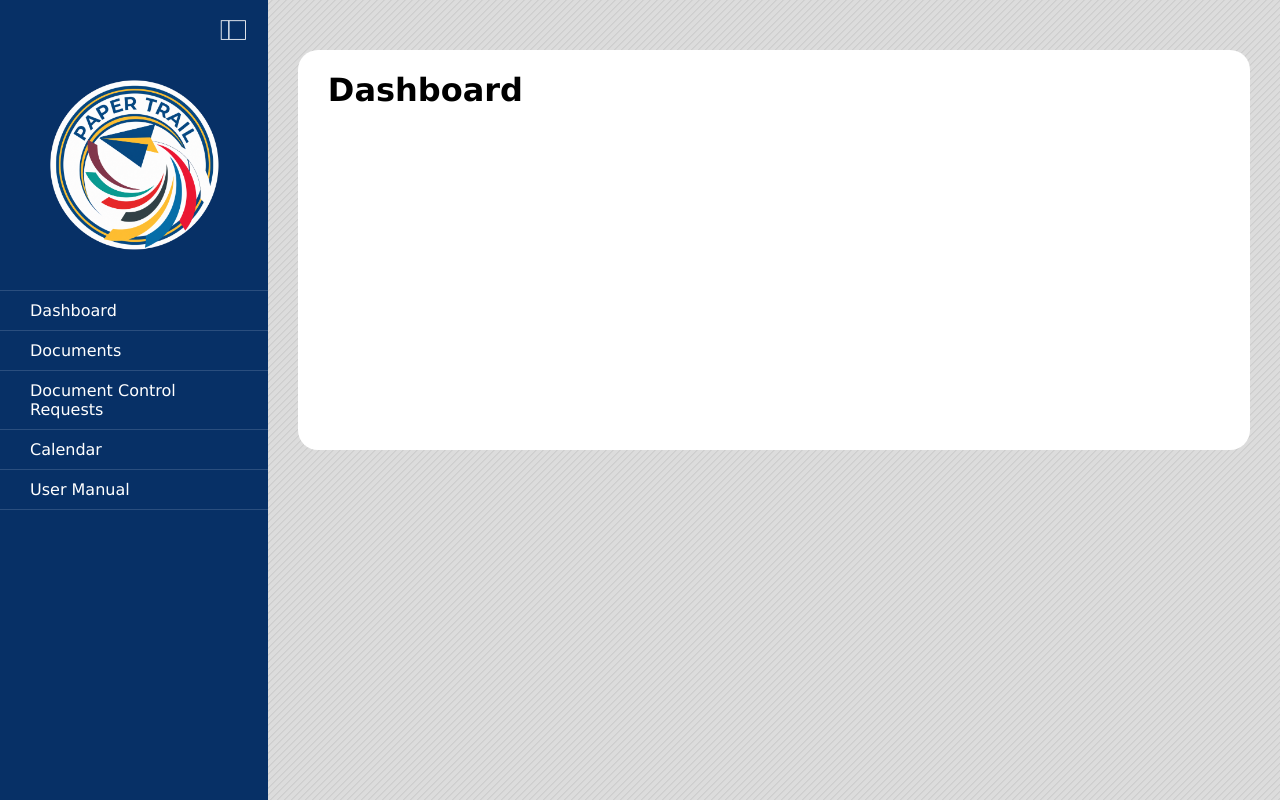
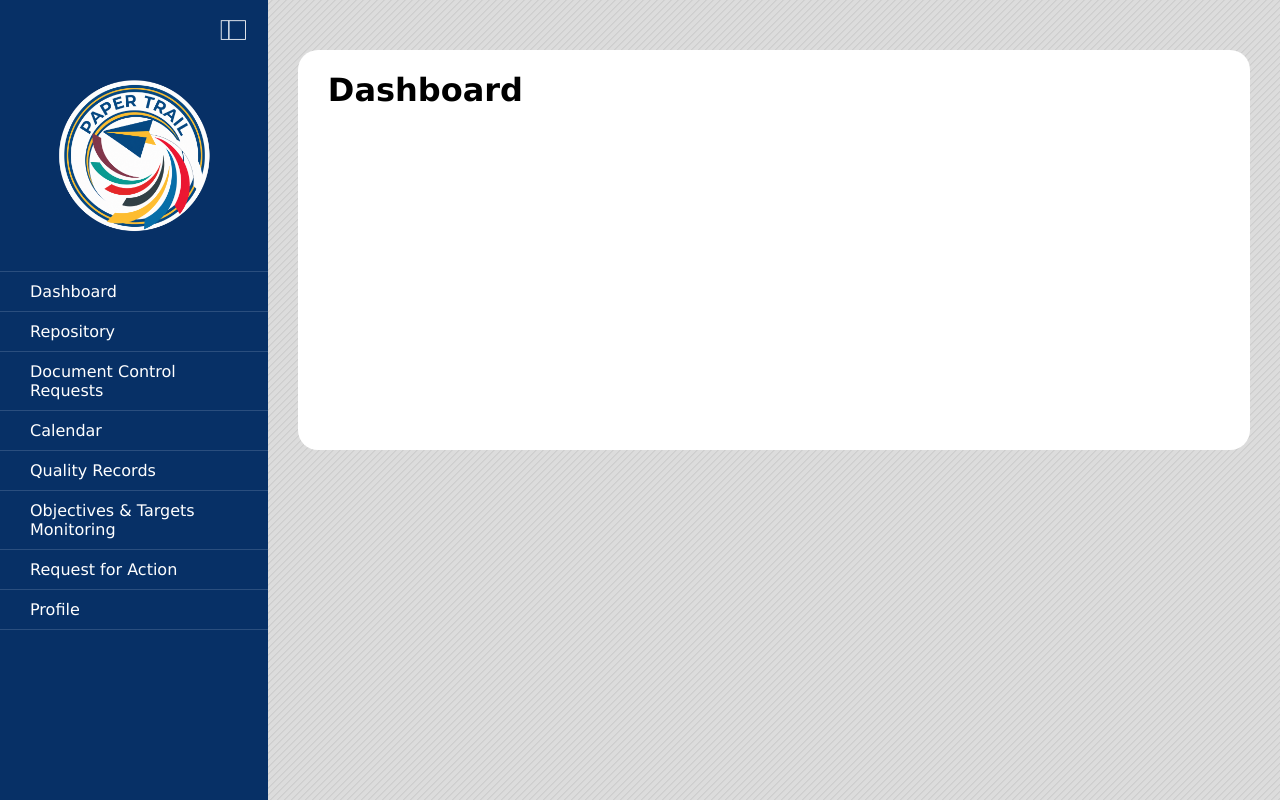
Before and after one commit to kurudevelops/samcis-paper-trail, a React (Vite) app in the folder frontend/: page / in a window 1280 px wide. Built offline with nearby package versions, Linux system fonts and the light colour scheme.

Commit message:
fix: change sidebar contents to reflect what is in the documentation

```diff
--- /dev/null
+++ b/frontend/src/features/Profile.jsx
@@ -0,0 +1,9 @@
+function Profile() {
+    return (
+        <div className="content profile">
+            <h1>Profile</h1>
+        </div>
+    );
+}
+
+export default Profile;
--- /dev/null
+++ b/frontend/src/features/QOM.jsx
@@ -0,0 +1,9 @@
+function QOM() {
+    return (
+        <div className="content qom">
+            <h1>QOM</h1>
+        </div>
+    );
+}
+
+export default QOM;
--- /dev/null
+++ b/frontend/src/features/QualityRecords.jsx
@@ -0,0 +1,9 @@
+function QualityRecords() {
+    return (
+        <div className="content quality-records">
+            <h1>Objectives & Targets Monitoring (QOM)</h1>
+        </div>
+    );
+}
+
+export default QualityRecords;
--- /dev/null
+++ b/frontend/src/features/RFA.jsx
@@ -0,0 +1,9 @@
+function RFA() {
+    return (
+        <div className="content rfa">
+            <h1>RFA</h1>
+        </div>
+    );
+}
+
+export default RFA;
--- /dev/null
+++ b/frontend/src/features/Repository.jsx
@@ -0,0 +1,9 @@
+function Repository() {
+    return (
+        <div className="content repository">
+            <h1>Repository</h1>
+        </div>
+    );
+}
+
+export default Repository;
--- a/frontend/src/features/Sidebar.jsx
+++ b/frontend/src/features/Sidebar.jsx
@@ -8,10 +8,13 @@ function Sidebar() {
             <nav>
                 <ul>
                     <li><Link to='/'>Dashboard</Link></li>
-                    <li><Link to='/documents'>Documents</Link></li>
+                    <li><Link to='/repository'>Repository</Link></li>
                     <li><Link to='/document-control-requests'>Document Control Requests</Link></li>
                     <li><Link to='/calendar'>Calendar</Link></li>
-                    <li><Link to='/user-manual'>User Manual</Link></li>
+                    <li><Link to='/quality-records'>Quality Records</Link></li>
+                    <li><Link to='/qom'>Objectives & Targets Monitoring</Link></li>
+                    <li><Link to='/rfa'>Request for Action</Link></li>
+                    <li><Link to='/profile'>Profile</Link></li>
                 </ul>
             </nav>
         </div>
--- a/frontend/src/features/UserManual.jsx
+++ /dev/null
@@ -1,9 +0,0 @@
-function UserManual() {
-    return (
-        <div className="content user-manual">
-            <h1>User Manual</h1>
-        </div>
-    );
-}
-
-export default UserManual;
--- a/frontend/src/styles/index.css
+++ b/frontend/src/styles/index.css
@@ -119,6 +119,7 @@ button.with-icon {
   height: 100%;
   width: 360px;
   box-sizing: border-box;
+  overflow: scroll;
 
   background-color: var(--primary-dark-blue);
 }
@@ -133,7 +134,7 @@ button.with-icon {
   width: 40px;
 }
 .sidebar img.paper-trail-logo {
-  width: 190px;
+  width: 170px;
   height: auto;
   align-self: center;
 }
```
Also changed, not shown: frontend/src/main.jsx (+16 -10 lines).
